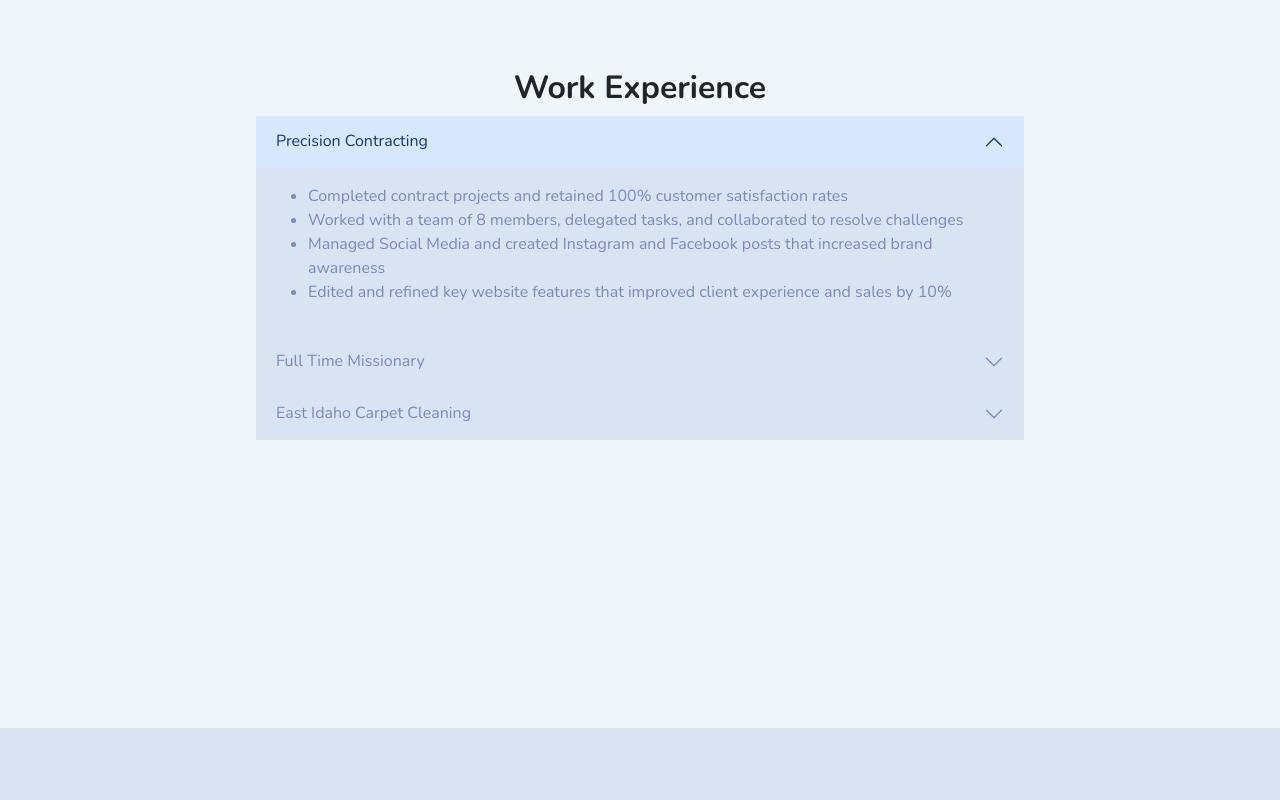
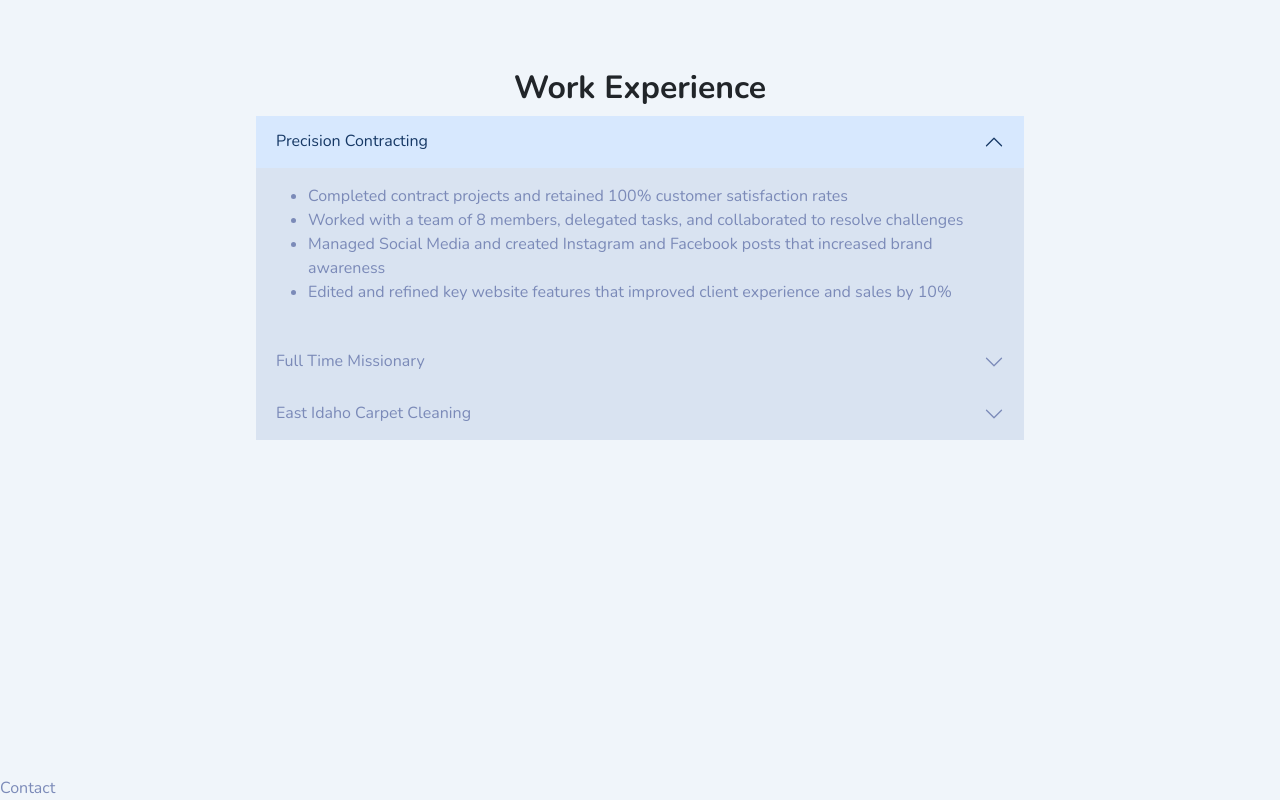
Before and after one commit to Caleb-Campbell/bootstrap-portfolio, a React (Vite) app: page / in a window 1280 px wide. Shown: the part 1843-2643 px from the top of the page. Before the commit the page ends 2571 px from the top, so only its background shows below. Built offline with nearby package versions, Linux system fonts and the light colour scheme.

Commit message:
using emailJS for resume

```diff
--- a/src/App.jsx
+++ b/src/App.jsx
@@ -9,6 +9,7 @@
 import About from './components/About'
 import WorkExperience from './components/WorkExperience'
 import Footer from './components/Footer'
+import Contact from './components/Contact'
 
 function App() {
   const [count, setCount] = useState(0)
@@ -25,6 +26,7 @@
     <About />
     <Projects darkMode={darkMode} />
     <WorkExperience />
+    <Contact />
     </Stack >
     <Footer darkMode={darkMode} />
     </div>
--- /dev/null
+++ b/src/components/Contact.jsx
@@ -0,0 +1,7 @@
+import React from 'react'
+
+export default function Contact() {
+  return (
+    <div>Contact</div>
+  )
+}
```
